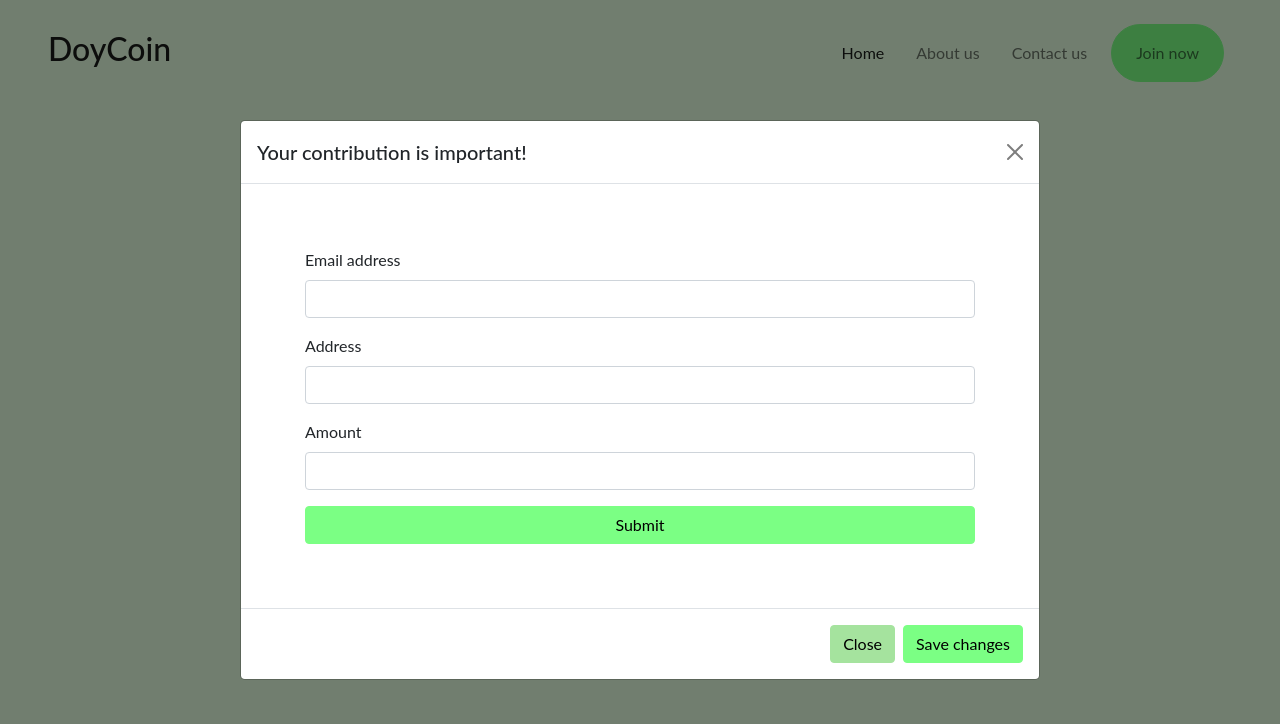
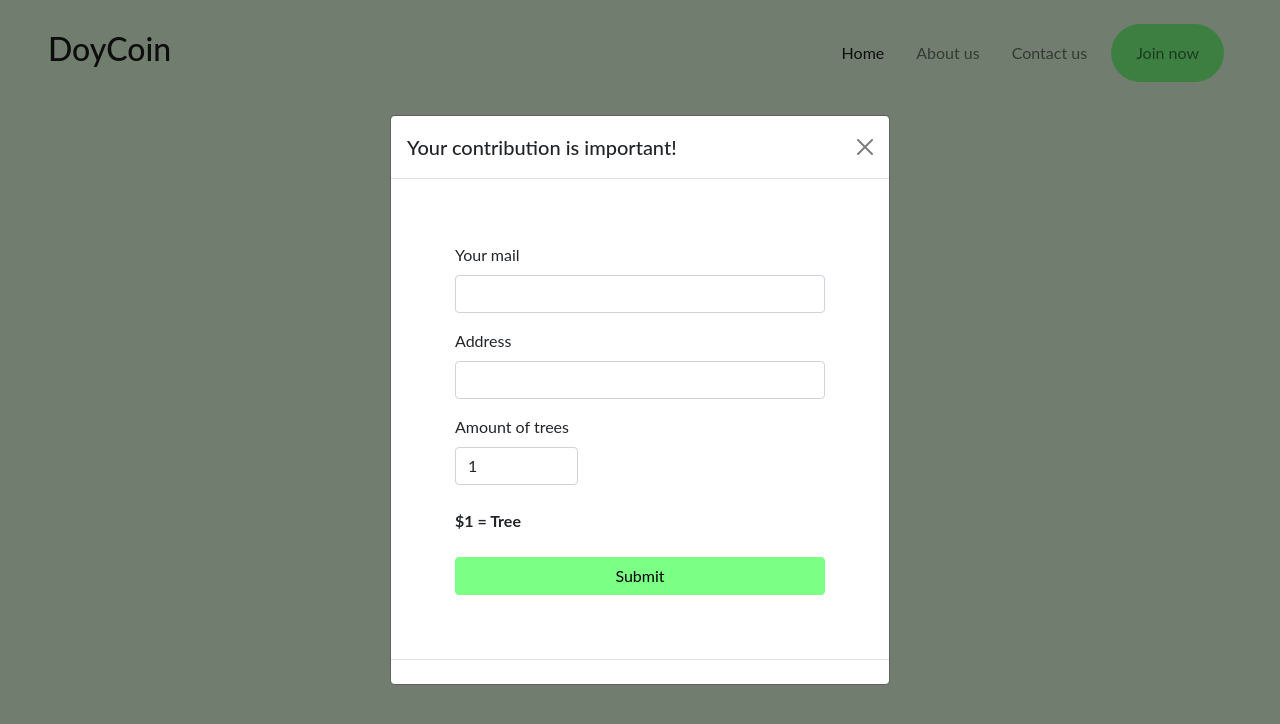
Before and after one commit to srteerra/doycoin-old, a website: page src/public/index.pug in a window 1280 px wide. Both pictures are taken after a click on the button "PLANT A TREE". Drawn offline with nearby package versions, Linux system fonts and the light colour scheme; files that its build step writes are made by us from their sources.

Commit message:
changes to the modal and fw

```diff
--- a/src/public/components/main.scss
+++ b/src/public/components/main.scss
@@ -5,7 +5,7 @@ $theme-colors: (
 );
 
 $font-sizes: (
-  6: 1rem * 7
+  6: 1rem * 6
 );
 
 @import "../node_modules/bootstrap/scss/bootstrap";
--- a/src/public/index.pug
+++ b/src/public/index.pug
@@ -29,12 +29,12 @@ body(id='page-top')
                   | and your
                   span(class='fw-bold') Cryptos
                   | as payment method.
-               p(class='my-4') $1 = Tree
+               p(class='my-4 fw-bold') $1 = Tree
    // Ends of Main
 
    // Modal
    div(class='modal', tabindex='-1', id='donateModal')
-      div(class='modal-dialog modal-dialog-centered modal-lg rounded-pill')
+      div(class='modal-dialog modal-dialog-centered modal-md rounded-pill')
          div(class='modal-content')
             div(class='modal-header')
                h5(class='modal-title') Your contribution is important!
@@ -43,19 +43,18 @@ body(id='page-top')
                form
                   div(class='container p-5')
                      div(class='mb-3')
-                        label(class='form-label', for='InputEmail') Email address
+                        label(class='form-label', for='InputEmail') Your mail
                         input(id='InputEmail', class='form-control', type='email', aria-describedby='emailHelp')
                      div(class='mb-3')
                         label(class='form-label', for='InputAddress') Address
                         input(id='InputAddress', class='form-control', type='address', aria-describedby='addressHelp')
-                     div(class='mb-3')
-                        label(class='form-label', for='InputAmout') Amount
-                        input(id='InputAmout', class='form-control', type='amount', aria-describedby='amountHelp')
+                     div(class='mb-3 col-4')
+                        label(class='form-label', for='InputAmout') Amount of trees
+                        input(id='InputAmout', class='form-control', type='number', aria-describedby='amountHelp', value='1')
+                        p(class='my-4 fw-bold') $1 = Tree
                      div(class='d-grid')
                         button(class='btn btn-primary', type='submit') Submit
             div(class='modal-footer')
-               button(type='button', data-bs-dismiss='modal', class='btn btn-secondary') Close
-               button(type='button', class='btn btn-primary') Save changes
    // Ends of Modal
 
    script(src="js/bootstrap.bundle.min.js")
```
Also changed, not shown: src/public/css/index.css, src/public/index.html, 1 other file.
